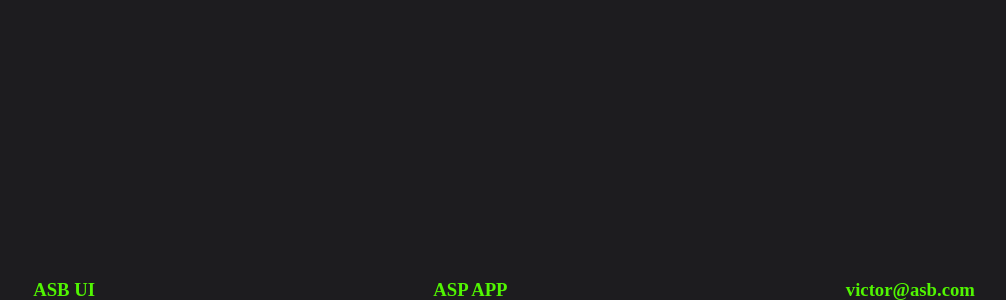
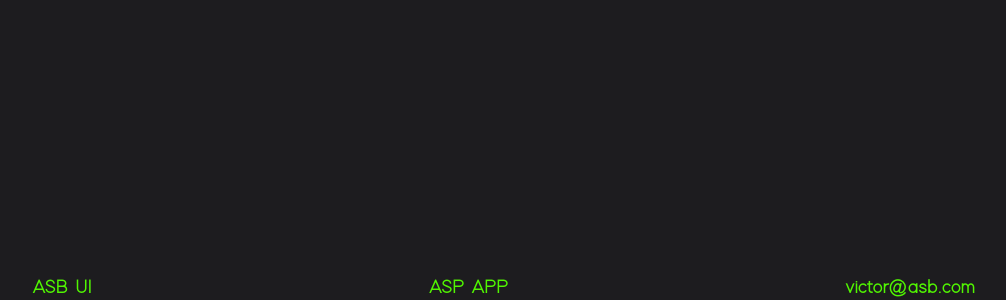
Before and after one commit to Hulow/asb-ui, a Next.js app: page / in a window 1280 px wide. Shown: the part 500-800 px from the top of the page, without its empty margins (136-1142 px from the left). Built offline with nearby package versions, Linux system fonts and the light colour scheme.

Commit message:
feat: add font

```diff
--- a/src/app/globals.css
+++ b/src/app/globals.css
@@ -1,3 +1,11 @@
+
+@font-face {
+  font-family: 'font';
+  src:
+    local('AirbnbCerealLight'),
+    url('../../public/font/modern_sans.otf') format('OpenType');
+}
+
 html {
   background-color: rgb(29, 28, 31);
   color: rgb(81, 245, 2);
```
